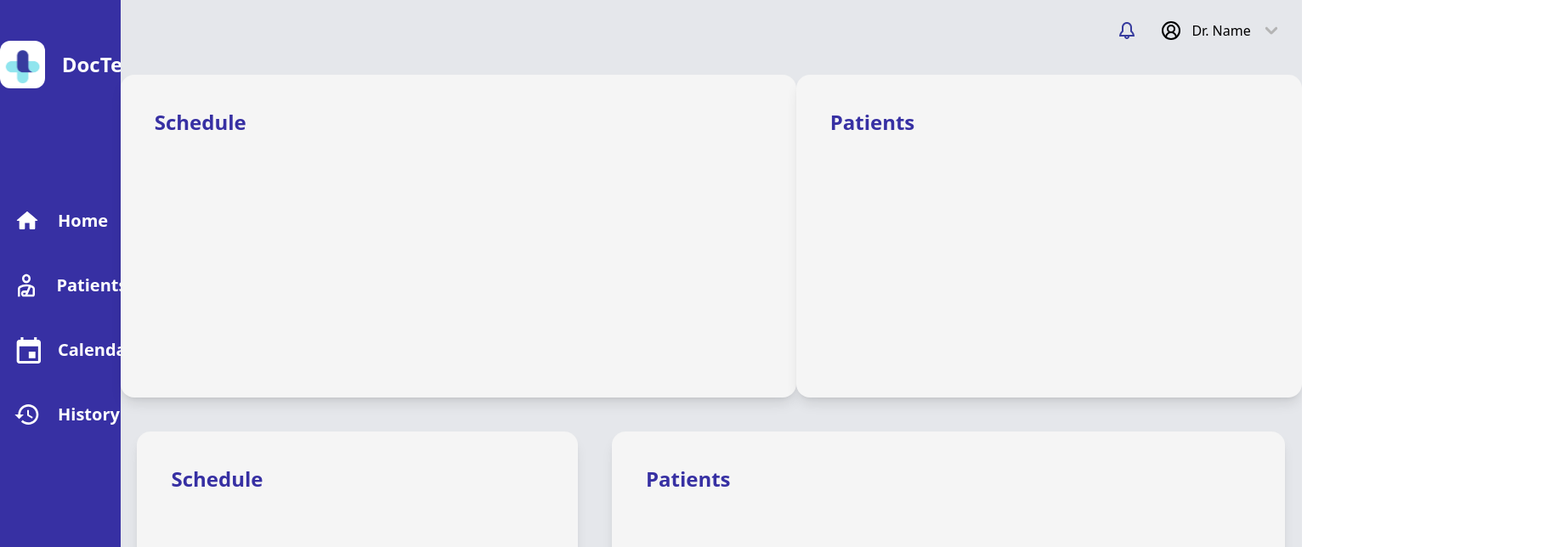
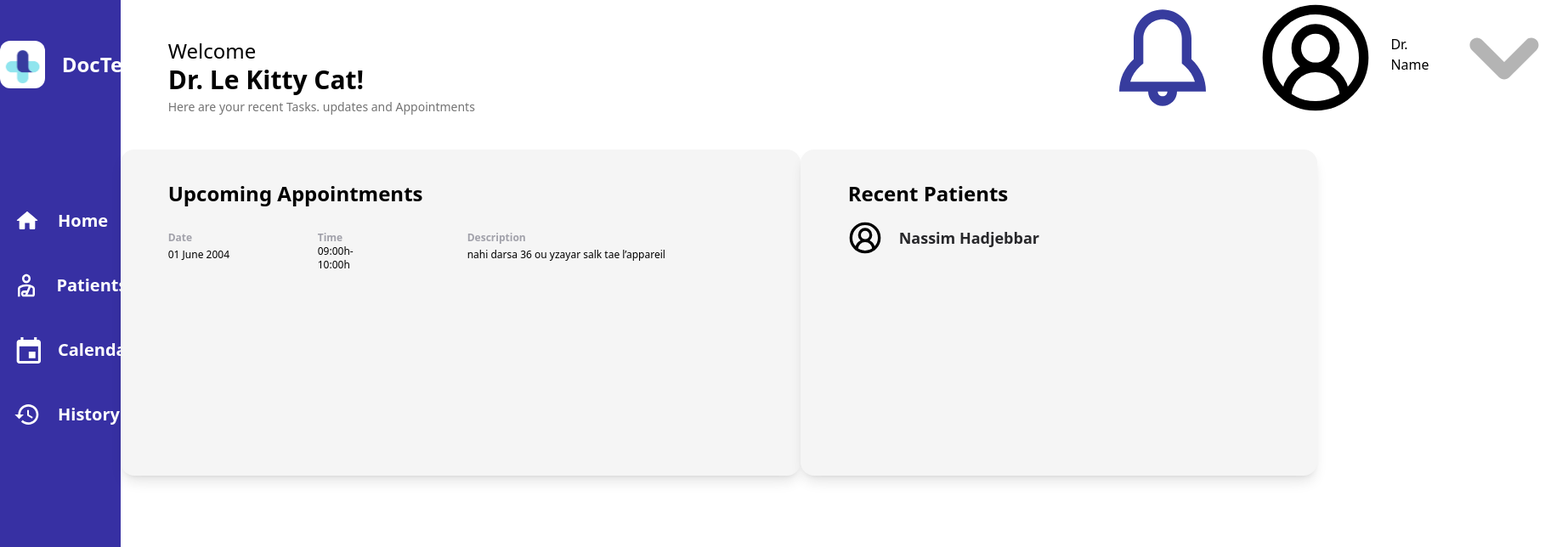
Before and after one commit to Inzhamed/Team4, a React (Vite) app in the folder frontend/: page /home in a window 1280 px wide. Shown: the top 644 px of the page at 85% size, 1838 px wide, since content can reach past the window. Built offline with nearby package versions, Linux system fonts and the light colour scheme.

Commit message:
updatted home

```diff
--- a/frontend/src/components/Home.jsx
+++ b/frontend/src/components/Home.jsx
@@ -55,22 +55,45 @@ const Home = () => {
                     </ul>
                 </div>
             </div>
-            <div className='flex-1 bg-gray-200'>
-                <div className='flex gap-7 justify-end mr-6 mt-6'>
-                    <img src={Bell} alt="Bell" />
-                    <div className='flex gap-3'>
+            <div className='flex-1 bg-white'>
+                <div className='flex justify-between'>
+                    <div className='ml-14 mt-11'>
+                        <h2 className='text-2xl'>Welcome</h2>
+                        <h3 className='text-3xl font-semibold'>Dr. Le Kitty Cat!</h3>
+                        <p className='text-neutral-500 text-sm mt-1'>Here are your recent Tasks. updates and Appointments </p>
+                    </div>
+                    <div className='flex gap-5 mr-6'>
+                        <img className='mr-6' src={Bell} alt="Bell" />
                         <img src={Avatar} alt="avatar" />
-                        <p>Dr. Name</p>
+                        <p className='mt-10'>Dr. Name</p>
                         <img src={ArrowDown} alt="arrowdown" />
                     </div>
                 </div>
                 <div className='flex justify-around my-10'>
-                    <div className='w-[795px] h-[380px] bg-neutral-100 rounded-2xl shadow-lg p-10'><h1 className='text-indigo-800 text-2xl font-semibold'>Schedule</h1></div>
-                    <div className='w-[595px] h-[380px] bg-neutral-100 rounded-2xl shadow-lg p-10'><h1 className='text-indigo-800 text-2xl font-semibold'>Patients</h1></div>
-                </div>
-                <div className='flex justify-around my-10'>
-                    <div className='w-[519px] h-72 bg-neutral-100 rounded-2xl shadow-lg p-10'><h1 className='text-indigo-800 text-2xl font-semibold'>Schedule</h1></div>
-                    <div className='w-[792px] h-72 bg-neutral-100 rounded-2xl shadow-lg p-10'><h1 className='text-indigo-800 text-2xl font-semibold'>Patients</h1></div>
+                    <div className='w-[50rem] h-96 bg-neutral-100 rounded-2xl shadow-lg pl-14 pt-9'>
+                        <h1 className='text-2xl font-semibold mb-7'>Upcoming Appointments</h1>
+                        <div className='w-[41rem] h-9 flex gap-24'>
+                            <div className="w-20 h-9 flex-col gap-1 flex">
+                                <div className="text-zinc-400 text-xs font-semibold">Date </div>
+                                <div className="w-20 text-xs font-medium">01 June 2004</div>
+                            </div>
+                            <div className="w-20 h-9 flex-col gap-1flex">
+                                <div className="text-zinc-400 text-xs font-semibold">Time</div>
+                                <div className="w-20 text-black text-xs font-medium">09:00h-10:00h</div>
+                            </div>
+                            <div className="w-80 h-9 flex-col gap-1 flex">
+                                <div className="text-zinc-400 text-xs font-semibold">Description</div>
+                                <div className="w-80 text-black text-xs font-medium">nahi darsa 36 ou yzayar salk tae l’appareil</div>
+                            </div>
+                        </div>
+                    </div>
+                    <div className='w-[38rem] h-96 bg-neutral-100 rounded-2xl shadow-lg pl-14 pt-9'>
+                        <h1 className=' text-2xl font-semibold mb-3'>Recent Patients</h1>
+                        <div className='flex items-center gap-5 w-60 h-12'>
+                            <img className='w-10' src={Avatar} alt="avatar" />
+                            <p className='text-zinc-800 text-lg font-semibold'>Nassim Hadjebbar</p>
+                        </div>
+                    </div>
                 </div>
             </div>
         </div>
```
